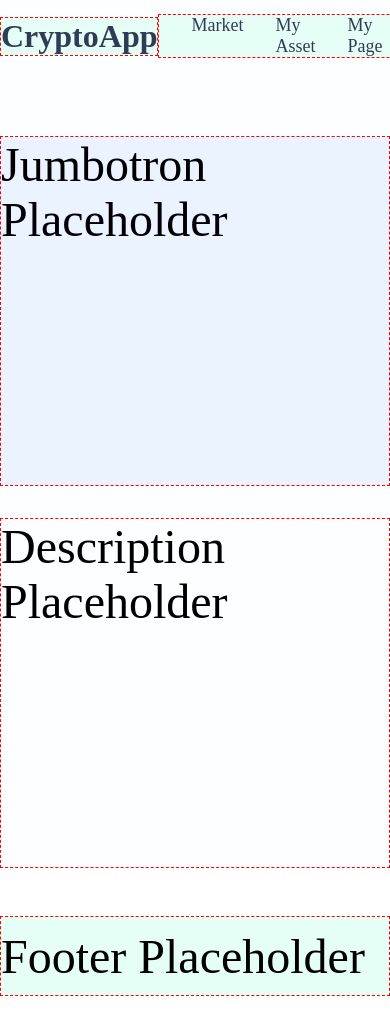
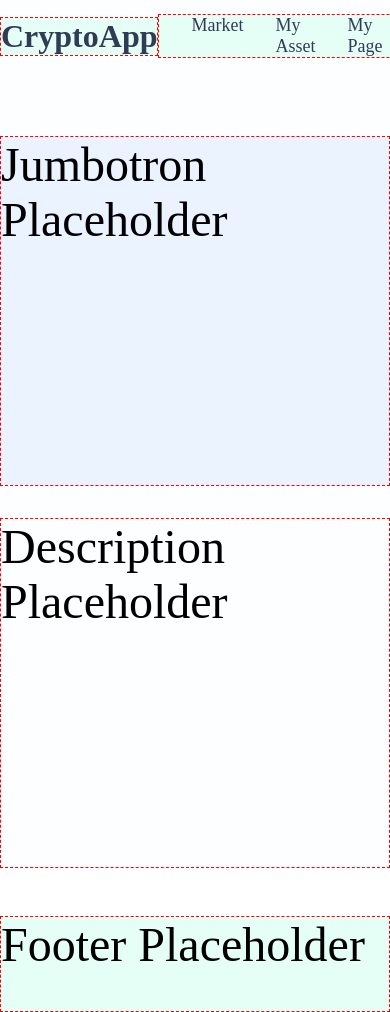
Before and after one commit to JeremyCodeClan/week14_final_project, a React (Create React App) app in the folder client/: page / in a window 390 px wide. Built offline with nearby package versions, Linux system fonts and the light colour scheme.

Commit message:
fixed responsive values

```diff
--- a/client/src/components/common/Footer.js
+++ b/client/src/components/common/Footer.js
@@ -6,15 +6,12 @@ const FooterBlock = styled(Responsive)`
     margin-top: 3rem;
 `;
 
-const ContentBlock = styled(Responsive)`
+const ContentBlock = styled.article`
     /* space indicate purpose */
     border: 1px dashed red;
     background: var(--lightest-teal);
 
-    height: 5rem;
-    display: flex;
-    align-items: center;
-    justify-content: space-between;
+    height: 6rem;
 
     .foot_placeholder {
         font-size: var(--ft-lg-heading);
--- a/client/src/components/common/Responsive.js
+++ b/client/src/components/common/Responsive.js
@@ -2,15 +2,18 @@ import React from 'react';
 import styled from 'styled-components';
 
 const ResponsiveBlock = styled.div`
-    width: 1024px;
+    width: 85%;
     margin: 0 auto;
     @media (max-width: 1376px) {
-        width: 1024px;
+        width: 85%;
     }
     @media (max-width: 1024px) {
-        width: 768px;
+        width: 90%;
     }
     @media (max-width: 768px) {
+        width: 95%;
+    }
+    @media (max-width: 584px) {
         width: 100%;
     }
 `
```
